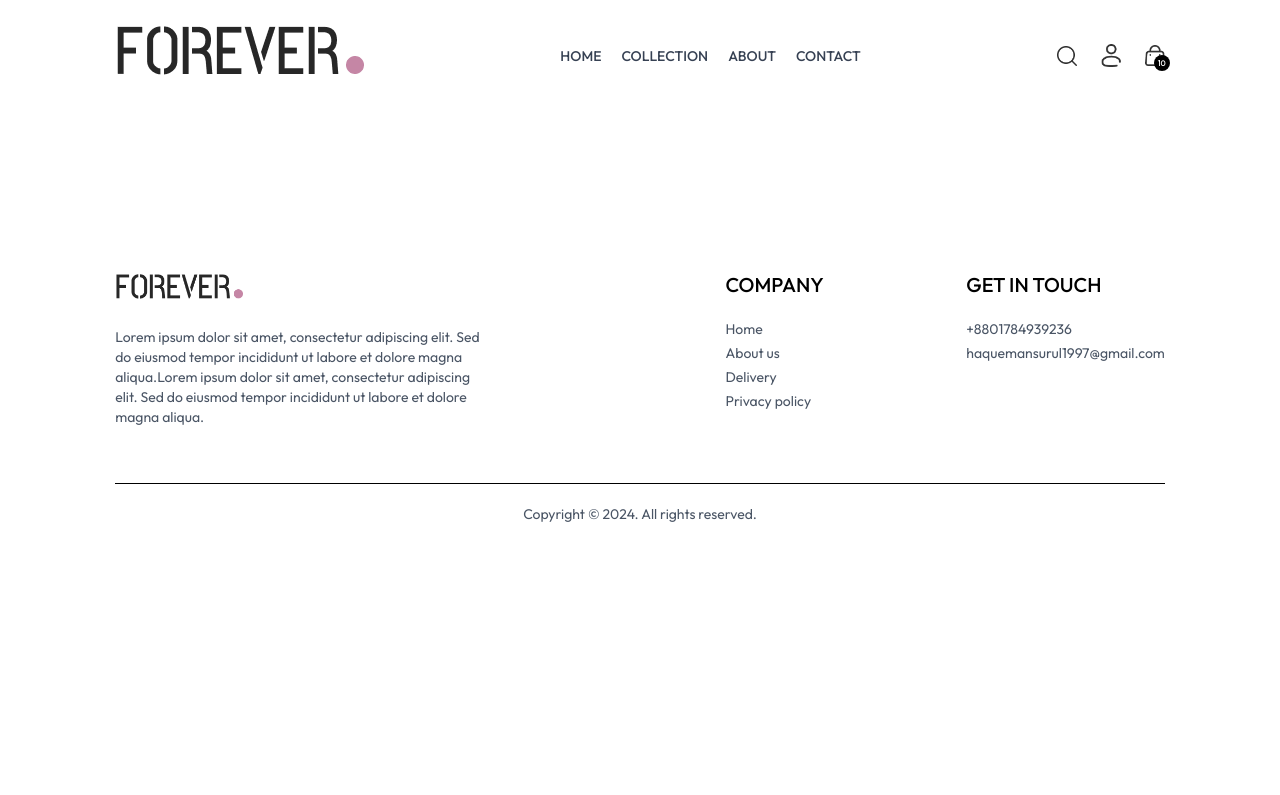
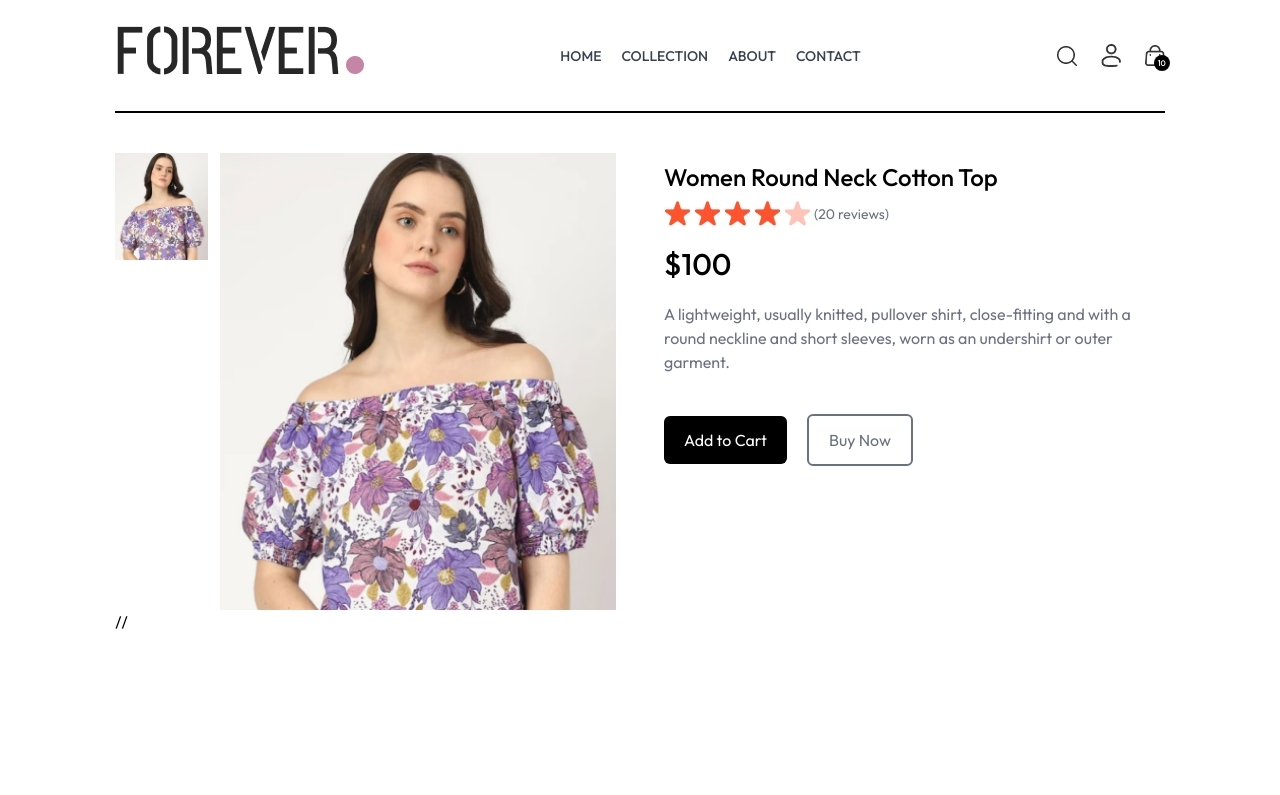
Before and after one commit to Mansurul1997/E-Commerce-App, a React (Vite) app: page /product/aaaaa in a window 1280 px wide. Shown: the top 795 px of the page. Built offline with nearby package versions, Linux system fonts and the light colour scheme.

Commit message:
some added

```diff
--- a/src/pages/Product.jsx
+++ b/src/pages/Product.jsx
@@ -1,11 +1,78 @@
-import React from 'react';
+import React, { use } from 'react';
+import { useParams } from 'react-router-dom';
+import { useContext, useState, useEffect } from 'react';
+import { ShopContext } from '../context/ShopContext';
+import { assets } from '../assets/assets';
 
 const Product = () => {
-  return (
-    <div>
 
-    </div>
-  );
+  const {productId} = useParams();
+  const {products, currency} = useContext(ShopContext);
+  const [productData, setProductData] = useState(false);
+  const [image,setImage] = useState('');
+
+  const fetchProductData = async () => {
+
+    products.map((item) => {
+      if(item._id === productId) {
+        setProductData(item);
+        setImage(item.image[0]);
+        console.log(item);
+        return null;
+      }
+    });
+  }
+
+  useEffect(() => {
+    fetchProductData();
+  }, [productId]);
+
+  return productData ? (
+    <div className='border-t-2 pt-10 transaction-opacity ease-in duration-500 opacity-100'>
+      {/* Product Data */}
+      <div className='flex gap-12 sm:gap-12 flex-col sm:flex-row'>
+        {/* Product Image */}
+        <div className='flex-1 flex flex-col-reverse gap-3 sm:flex-row'>
+          <div className='flex sm:flex-col overflow-x-auto sm:overflow-y-scroll justify-between sm:justify-normal sm:w-[18.7%] w-full'>
+            {productData.image.map((item, index) => (
+              <img
+                onClick={()=>setImage(item)}
+                key={index}
+                src={item}
+                alt=""
+                className='w-[24%] sm:w-full cursor-pointer sm:mb-3 flex-shrink-0'
+              />
+            ))}
+          </div>
+          <div className='w-full sm:w-[80%]'>
+            <img
+              src={image}
+              alt=""
+              className='w-full h-auto'
+            />
+          </div>
+        </div>
+        {/* Product info */}
+        <div className='flex-1'>
+          <h1 className='text-2xl font-medium mt-2'>{productData.name}</h1>
+          <div className='flex items-center gap-1 mt-2'>
+            <img src={assets.star_icon} alt="w-3 5" />
+            <img src={assets.star_icon} alt="w-3 5" />
+            <img src={assets.star_icon} alt="w-3 5" />
+            <img src={assets.star_icon} alt="w-3 5" />
+            <img src={assets.star_dull_icon} alt="w-3 5" />
+            <p className='text-sm text-gray-500'>(20 reviews)</p>
+          </div>
+          <p className='text-3xl font-medium mt-5'>{currency}{productData.price}</p>
+          <p className='text-gray-500 mt-5'>{productData.description}</p>
+          <div className='flex items-center gap-5 mt-10'>
+            <button className='bg-black text-white px-5 py-3 rounded-md'>Add to Cart</button>
+            <button className='border-2 border-gray-500 text-gray-500 px-5 py-3 rounded-md'>Buy Now</button>
+          </div>
+        </div>
+      </div>
+    // </div>
+  ) : <div className='opacity-0'></div>
 }
 
 export default Product;
```
